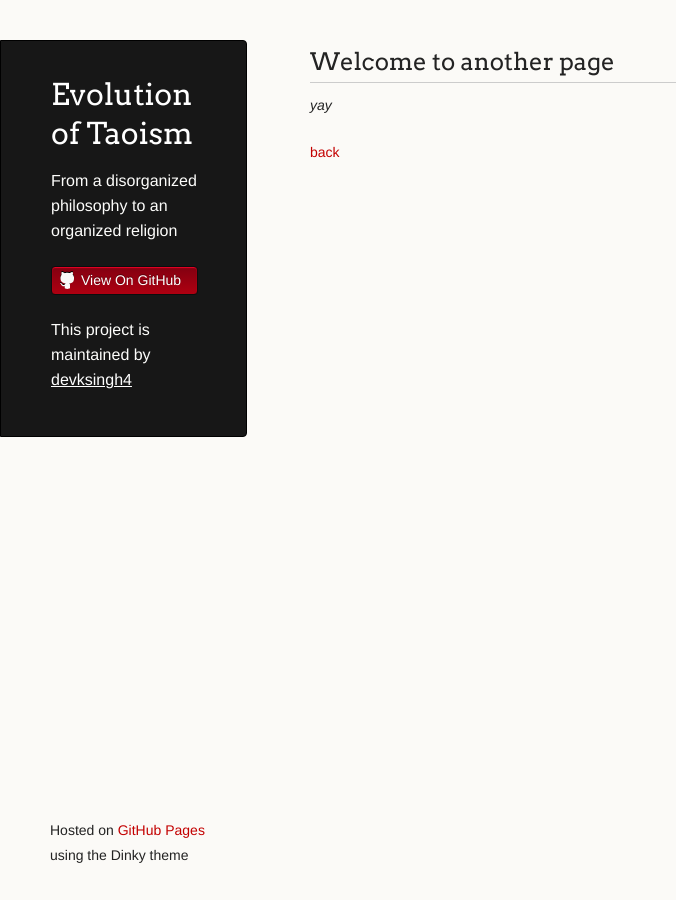
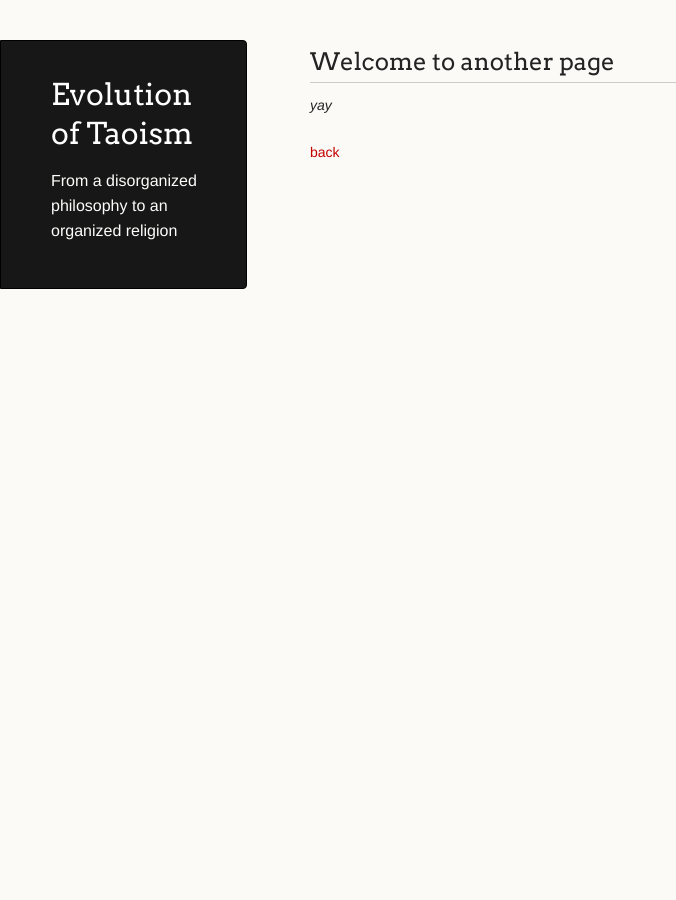
Before and after one commit to devksingh4/taoism, a Jekyll site: the page built from another-page.md, in a window 1280 px wide. Shown: the whole page, without its empty margins (0-676 px from the left). Built offline with Jekyll 4.4.1, drawn with Linux system fonts in a browser that asks for light colours; our own code applies the rules of GitHub Pages for plain Markdown files.

Commit message:
remove project specific branding

```diff
--- a/_layouts/default.html
+++ b/_layouts/default.html
@@ -17,33 +17,11 @@
       <header>
         <h1 class="header">{{ site.title | default: site.github.repository_name }}</h1>
         <p class="header">{{ site.description | default: site.github.project_tagline }}</p>
-
-        <ul>
-          {% if site.show_downloads %}
-            <li class="download"><a class="buttons" href="{{ site.github.zip_url }}">Download ZIP</a></li>
-            <li class="download"><a class="buttons" href="{{ site.github.tar_url }}">Download TAR</a></li>
-          {% endif %}
-          <li><a class="buttons github" href="{{ site.github.repository_url }}">View On GitHub</a></li>
-        </ul>
-
-        {% if site.github.is_project_page %}
-          <p class="header">This project is maintained by <a class="header name" href="{{ site.github.owner_url }}">{{ site.github.owner_name }}</a></p>
-        {% endif %}
-
-        {% if site.github.is_user_page %}
-          <ul>
-            <li><a class="buttons github" href="{{ site.github.owner_url }}">GitHub Profile</a></li>
-          </ul>
-        {% endif %}
       </header>
 
       <section>
         {{ content }}
       </section>
-
-      <footer>
-        <p><small>Hosted on <a href="https://pages.github.com">GitHub Pages</a> using the Dinky theme</small></p>
-      </footer>
     </div>
     <!--[if !IE]><script>fixScale(document);</script><![endif]-->
     {% if site.google_analytics %}
```
